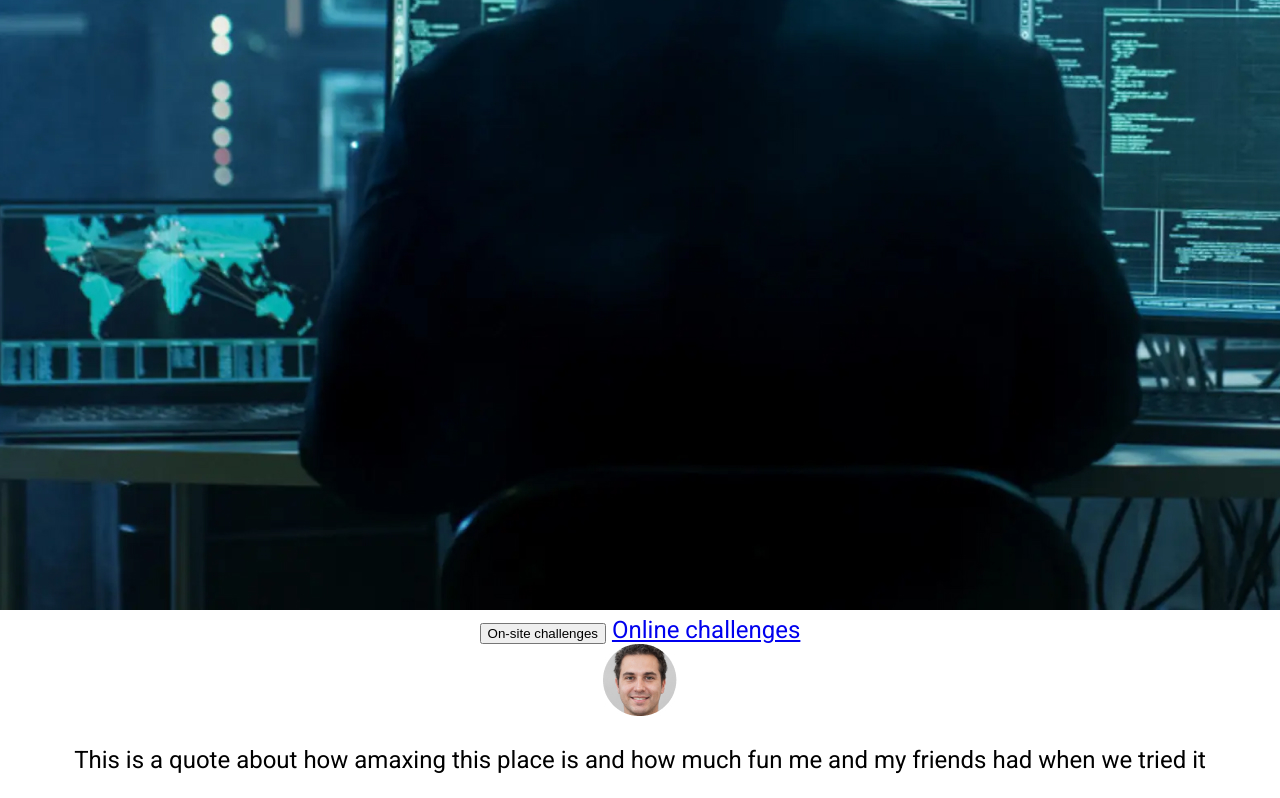
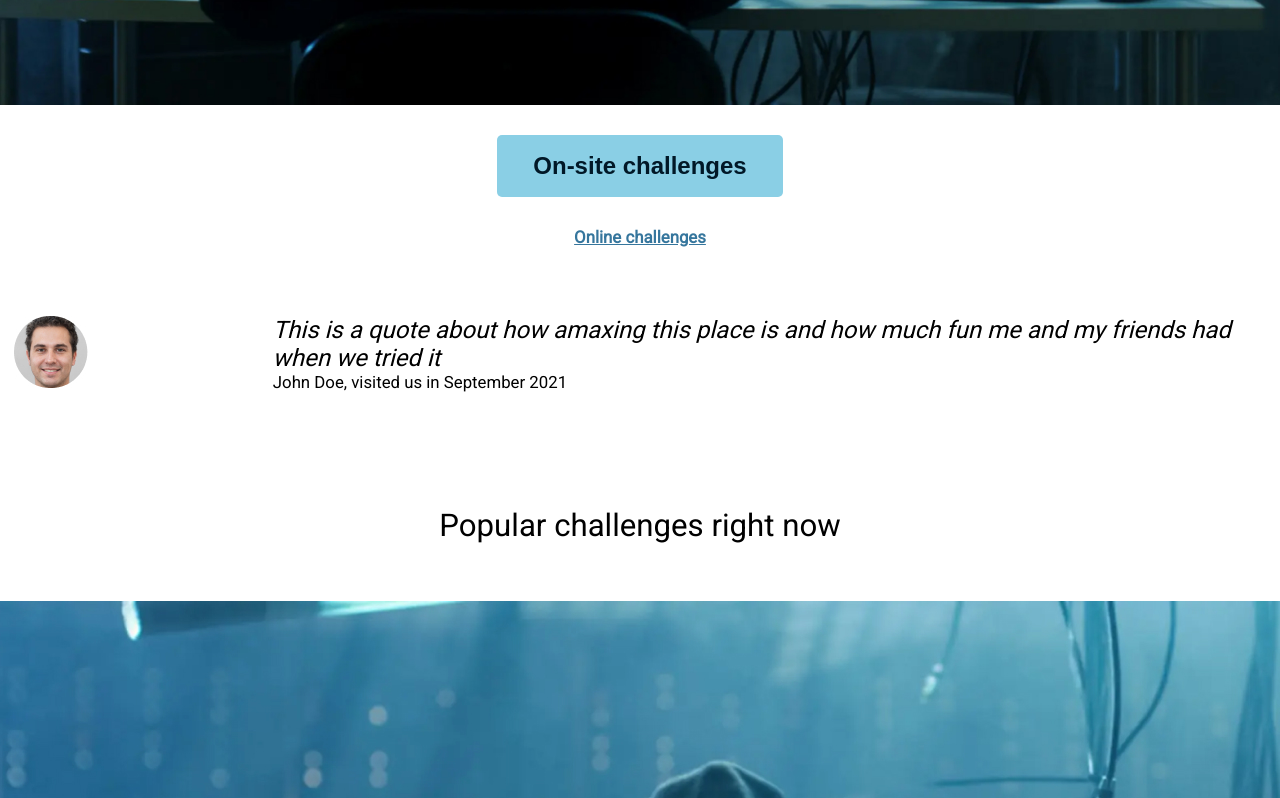
Before and after one commit to viktornoskire/-ESC--Hacker-Escape-Rooms, a plain HTML site: page index.html in a window 1280 px wide. Shown: the part 780-1578 px from the top of the page. Drawn offline with nearby package versions, Linux system fonts and the light colour scheme; files that its build step writes are made by us from their sources.

Commit message:
Add styling to quote card and link below card

```diff
--- a/src/main.scss
+++ b/src/main.scss
@@ -27,7 +27,69 @@ body {
     }
 
     img {
-        width: 30%;
-        flex-shrink: 0;
+        width: 6rem;
     }
 }
+
+.main {
+    .image1 {
+        width: 100%;
+    }
+
+    .on-site-button {
+        display: block;
+        margin-left: auto;
+        margin-right: auto;
+        margin-top: 1rem;
+        margin-bottom: 1rem;
+        font-size: 1rem;
+        padding: 0.7em 1.5em;
+        color: #011827;
+        border: none;
+        background-color: #8ACFE5;
+        font-weight: 700;
+        border-radius: 5px;
+    }
+
+    .online-challenges-link {
+        color: #36769D;
+        font-weight: 700;
+        font-size: 0.7em;
+    }
+
+}
+
+.quote-card {
+    display: grid;
+    grid-template-columns: 20% 80%;
+    font-size: 1rem;
+    font-weight: 400;
+    margin-top: 2.8rem;
+
+    img {
+        grid-column: 1;
+        grid-row: span 2;
+        margin-left: 0.6rem;
+    }
+
+    p {
+        grid-column: 2;
+        margin: 0;
+        text-align: left;
+        padding: 0 0.7rem;
+        font-style: italic;
+    }
+    small {
+        grid-column: 2;
+        text-align: left;
+        font-size: 0.7rem;
+        padding: 0 0.7rem;
+    }
+}
+
+.popular-challenges {
+    font-size: 1.3rem;
+    margin-top: 3.5rem;
+    font-weight: 400;
+    padding: 1em;
+}
```
